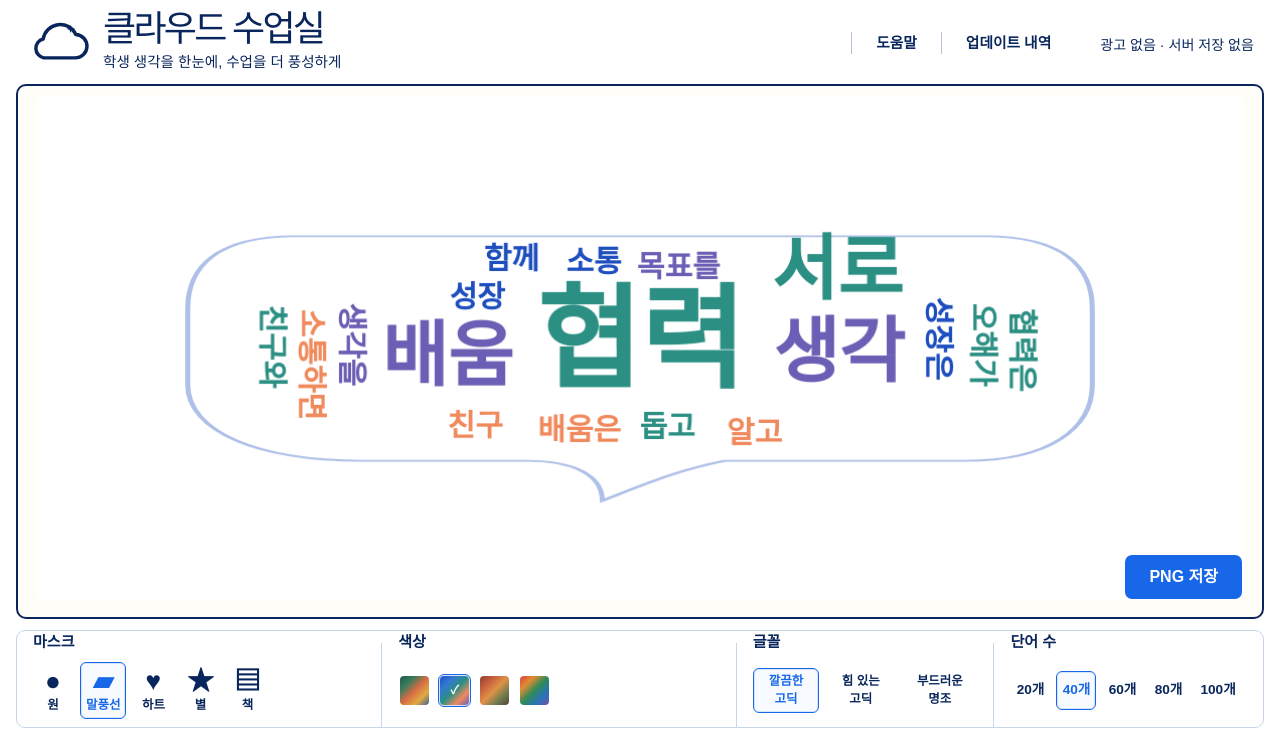
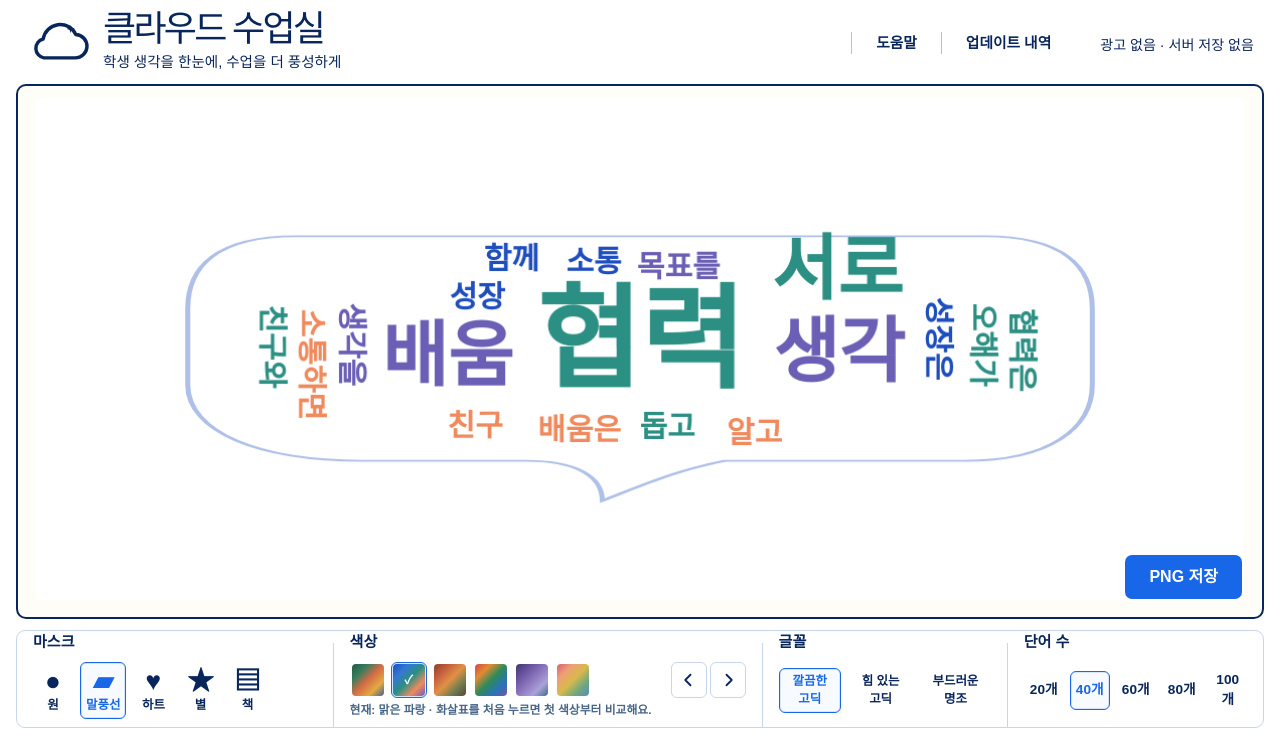
Before and after one commit to WBmaker2/edu-word-cloud, a Next.js app: page / in a window 1280 px wide. Shown: the top 741 px of the page. Built offline with nearby package versions, Linux system fonts and the light colour scheme.

Commit message:
feat: improve palette comparison controls

```diff
--- a/app/components/InfoDialog.tsx
+++ b/app/components/InfoDialog.tsx
@@ -39,7 +39,7 @@ export function InfoDialog({ type, onClose }: InfoDialogProps) {
             <li>워드 클라우드를 만든 뒤 모양과 색상을 골라요.</li>
             <li>마음에 들면 PNG 저장 버튼으로 수업 자료를 만들어요.</li>
           </ol>
-        ) : <div><p>2026-07-23 — 말풍선·하트 외곽선을 매끈하게 다듬고, 책을 세로 비율이 살아 있는 열린 책 모양으로 개선</p><p>2026-07-23 — 선택한 마스크 안에 단어가 배치되도록 모양별 경계를 맞추고, 모든 색상 견본이 보이도록 개선</p><p>2026-07-19 — 첨부 시안에 맞춰 가로형 미리보기, 설정 막대, 단어표 디자인을 개선</p><p>2026-07-19 — GitHub Pages에서도 스타일과 미리보기 자산이 안정적으로 열리도록 배포 경로를 개선</p><p>2026-07-19 — 교사용 워드 클라우드 사이트 첫 제작</p></div>}
+        ) : <div><p>2026-07-23 — 현재 색상 이름과 첫 화살표의 비교 순서를 보여 주고, 중간 화면 폭의 설정 막대 경계를 정돈</p><p>2026-07-23 — 색상 팔레트를 6개로 늘리고, 이전·다음 화살표로 한 칸씩 비교할 수 있도록 개선</p><p>2026-07-23 — 말풍선·하트 외곽선을 매끈하게 다듬고, 책을 세로 비율이 살아 있는 열린 책 모양으로 개선</p><p>2026-07-23 — 선택한 마스크 안에 단어가 배치되도록 모양별 경계를 맞추고, 모든 색상 견본이 보이도록 개선</p><p>2026-07-19 — 첨부 시안에 맞춰 가로형 미리보기, 설정 막대, 단어표 디자인을 개선</p><p>2026-07-19 — GitHub Pages에서도 스타일과 미리보기 자산이 안정적으로 열리도록 배포 경로를 개선</p><p>2026-07-19 — 교사용 워드 클라우드 사이트 첫 제작</p></div>}
       </div>
     </dialog>
   );
--- a/app/components/QuickSettings.tsx
+++ b/app/components/QuickSettings.tsx
@@ -1,11 +1,13 @@
 "use client";
 
+import { useState } from "react";
 import {
   FONT_OPTIONS,
   MASK_OPTIONS,
   PALETTE_OPTIONS,
   WORD_COUNT_OPTIONS,
 } from "../lib/cloud-options.mjs";
+import { canMovePalette, getPaletteNavigationTarget } from "../lib/palette-navigation.mjs";
 
 type Settings = {
   maskId: string;
@@ -22,6 +24,23 @@ type QuickSettingsProps = {
 type Choice = { id: string; label: string; glyph?: string; colors?: readonly string[] };
 
 export function QuickSettings({ settings, onChange }: QuickSettingsProps) {
+  const [hasNavigatedPalette, setHasNavigatedPalette] = useState(false);
+
+  function selectPalette(paletteId: string) {
+    setHasNavigatedPalette(true);
+    onChange({ ...settings, paletteId });
+  }
+
+  function movePalette(direction: -1 | 1) {
+    const paletteId = getPaletteNavigationTarget(
+      settings.paletteId,
+      direction,
+      hasNavigatedPalette,
+    );
+    setHasNavigatedPalette(true);
+    onChange({ ...settings, paletteId });
+  }
+
   return (
     <section className="quick-settings" aria-labelledby="settings-title">
       <h2 id="settings-title" className="sr-only">빠른 설정</h2>
@@ -32,12 +51,12 @@ export function QuickSettings({ settings, onChange }: QuickSettingsProps) {
         onSelect={(maskId) => onChange({ ...settings, maskId })}
         kind="mask"
       />
-      <SettingGroup
-        label="색상"
-        choices={PALETTE_OPTIONS}
+      <PaletteSettingGroup
         selected={settings.paletteId}
-        onSelect={(paletteId) => onChange({ ...settings, paletteId })}
-        kind="palette"
+        onSelect={selectPalette}
+        onMove={movePalette}
+        canMovePrevious={canMovePalette(settings.paletteId, -1, hasNavigatedPalette)}
+        canMoveNext={canMovePalette(settings.paletteId, 1, hasNavigatedPalette)}
       />
       <SettingGroup
         label="글꼴"
@@ -54,6 +73,72 @@ export function QuickSettings({ settings, onChange }: QuickSettingsProps) {
         kind="count"
       />
     </section>
+  );
+}
+
+function PaletteSettingGroup({
+  selected,
+  onSelect,
+  onMove,
+  canMovePrevious,
+  canMoveNext,
+}: {
+  selected: string;
+  onSelect: (id: string) => void;
+  onMove: (direction: -1 | 1) => void;
+  canMovePrevious: boolean;
+  canMoveNext: boolean;
+}) {
+  const selectedLabel = PALETTE_OPTIONS.find((choice) => choice.id === selected)?.label ?? "아직 선택 안 함";
+
+  return (
+    <fieldset className="setting-group setting-group--palette">
+      <legend>색상</legend>
+      <div className="setting-options setting-options--palette">
+        {PALETTE_OPTIONS.map((choice) => {
+          const active = choice.id === selected;
+          return (
+            <button
+              type="button"
+              key={choice.id}
+              className={active ? `setting-option setting-option--${choice.id} is-selected` : `setting-option setting-option--${choice.id}`}
+              aria-pressed={active}
+              aria-label={`색상: ${choice.label}`}
+              onClick={() => onSelect(choice.id)}
+            >
+              <span
+                className="palette-swatch"
+                aria-hidden="true"
+                style={{ background: `linear-gradient(135deg, ${choice.colors.join(", ")})` }}
+              >
+                {active ? "✓" : ""}
+              </span>
+              <span className="setting-label">{choice.label}</span>
+            </button>
+          );
+        })}
+      </div>
+      <div className="palette-navigation" aria-label="색상 한 칸씩 비교">
+        <button type="button" aria-label="이전 색상" title="이전 색상" disabled={!canMovePrevious} onClick={() => onMove(-1)}>
+          <ChevronIcon direction="left" />
+        </button>
+        <button type="button" aria-label="다음 색상" title="다음 색상" disabled={!canMoveNext} onClick={() => onMove(1)}>
+          <ChevronIcon direction="right" />
+        </button>
+      </div>
+      <p className="setting-description" aria-live="polite">
+        현재: {selectedLabel} · 화살표를 처음 누르면 첫 색상부터 비교해요.
+      </p>
+    </fieldset>
+  );
+}
+
+function ChevronIcon({ direction }: { direction: "left" | "right" }) {
+  const path = direction === "left" ? "M14 5 7 12l7 7" : "m10 5 7 7-7 7";
+  return (
+    <svg viewBox="0 0 24 24" aria-hidden="true" fill="none" stroke="currentColor" strokeWidth="2.4" strokeLinecap="round" strokeLinejoin="round">
+      <path d={path} />
+    </svg>
   );
 }
 
--- a/app/globals.css
+++ b/app/globals.css
@@ -40,7 +40,7 @@ button:disabled { cursor: not-allowed; opacity: .48; }
 .cloud-canvas__footer p, .download-note { display: none; }
 .cloud-canvas__footer button { min-height: 44px; border: 0; border-radius: 7px; background: var(--blue); color: #fff; padding: 10px 24px; font-size: 1rem; font-weight: 800; box-shadow: none; }
 
-.quick-settings { display: grid; grid-template-columns: 1.7fr 1.65fr 1.2fr 1.25fr; align-items: stretch; margin-top: 11px; border: 1px solid var(--line); border-radius: 9px; background: #fff; overflow: hidden; }
+.quick-settings { display: grid; grid-template-columns: 1.55fr 2.1fr 1.2fr 1.25fr; align-items: stretch; margin-top: 11px; border: 1px solid var(--line); border-radius: 9px; background: #fff; overflow: hidden; }
 .quick-settings > h2 { position: absolute; width: 1px; height: 1px; overflow: hidden; clip: rect(0, 0, 0, 0); }
 .setting-group { display: flex; align-items: center; gap: 14px; min-width: 0; margin: 0; padding: 8px 16px; border: 0; border-right: 1px solid var(--line); }
 .setting-group:last-child { border-right: 0; }
@@ -50,13 +50,19 @@ button:disabled { cursor: not-allowed; opacity: .48; }
 .setting-option.is-selected { border-color: var(--blue); background: #f7fbff; box-shadow: inset 0 0 0 1px rgb(23 103 232 / .15); color: var(--blue); }
 .setting-icon { display: block; font-family: Georgia, serif; font-size: 1.65rem; line-height: 1.1; }
 .setting-options--mask .setting-label { display: block; margin-top: 1px; }
-.setting-options--palette .setting-option { display: grid; width: 33px; height: 33px; min-width: 33px; min-height: 33px; padding: 1px; }
+.setting-options--palette .setting-option { display: grid; width: 36px; height: 36px; min-width: 36px; min-height: 36px; padding: 1px; }
 .setting-options--palette .setting-label { position: absolute; width: 1px; height: 1px; overflow: hidden; clip: rect(0, 0, 0, 0); }
 .palette-swatch { display: grid; width: 100%; height: 100%; place-items: center; border-radius: 4px; color: #fff; font-size: .75rem; }
+.setting-group--palette { flex-wrap: wrap; gap: 5px 10px; }
+.setting-group--palette .setting-options { gap: 5px; }
+.palette-navigation { display: flex; align-items: center; gap: 3px; margin-left: auto; }
+.palette-navigation button { display: grid; width: 36px; height: 36px; min-width: 36px; min-height: 36px; place-items: center; border: 1px solid var(--line); border-radius: 6px; background: #fff; color: var(--navy); padding: 0; }
+.palette-navigation svg { width: 18px; height: 18px; }
 .setting-options--font .setting-option { min-width: auto; padding-inline: 9px; }
 .setting-options--count { gap: 6px; }
 .setting-options--count .setting-option { min-width: 40px; padding-inline: 5px; font-size: .85rem; }
 .setting-description { display: none; }
+.setting-group--palette .setting-description { display: block; flex-basis: 100%; margin: 0; color: #486688; font-size: .74rem; font-weight: 700; line-height: 1.3; }
 
 .workspace-grid { display: grid; grid-template-columns: minmax(0, 2.05fr) minmax(360px, 1fr); gap: 16px; margin-top: 15px; }
 .text-workspace, .word-frequency { min-width: 0; border: 1px solid var(--line); border-radius: 9px; background: #fff; overflow: hidden; }
@@ -100,8 +106,9 @@ button:disabled { cursor: not-allowed; opacity: .48; }
 
 @media (max-width: 1100px) {
   .quick-settings { grid-template-columns: repeat(2, minmax(0, 1fr)); }
-  .setting-group:nth-child(3) { border-right: 0; }
-  .setting-group:nth-child(-n + 3) { border-bottom: 1px solid var(--line); }
+  .setting-group { border-right: 0; border-bottom: 1px solid var(--line); }
+  .setting-group:nth-of-type(odd) { border-right: 1px solid var(--line); }
+  .setting-group:nth-of-type(n + 3) { border-bottom: 0; }
   .workspace-grid { grid-template-columns: 1fr; }
 }
 @media (max-width: 680px) {
@@ -114,8 +121,12 @@ button:disabled { cursor: not-allowed; opacity: .48; }
   .preview-panel { padding: 8px; }
   .cloud-canvas canvas { height: auto !important; min-height: 0; }
   .quick-settings { grid-template-columns: 1fr; }
-  .setting-group, .setting-group:nth-child(3) { border-right: 0; border-bottom: 1px solid var(--line); }
+  .setting-group { border-right: 0; border-bottom: 1px solid var(--line); }
+  .setting-group:last-child { border-bottom: 0; }
   .setting-group { align-items: flex-start; flex-direction: column; gap: 7px; }
+  .setting-group--palette { gap: 8px; }
+  .setting-group--palette .setting-options { flex-wrap: wrap; }
+  .palette-navigation { margin-left: 0; }
   .workspace-grid { margin-top: 12px; }
   .workspace-footer { align-items: stretch; flex-direction: column; }
   .primary-action { width: 100%; min-width: 0; }
--- a/app/lib/cloud-options.mjs
+++ b/app/lib/cloud-options.mjs
@@ -11,6 +11,8 @@ export const PALETTE_OPTIONS = [
   { id: "clear", label: "맑은 파랑", colors: ["#1f4fbf", "#3478d4", "#2b8f83", "#f08a5d", "#6b5fb5"] },
   { id: "warm", label: "따뜻한 주황", colors: ["#8f3f2c", "#c45f3e", "#e09145", "#6e7c4f", "#59433a"] },
   { id: "rainbow", label: "다채로운 무지개", colors: ["#d64545", "#e28b32", "#2f8a58", "#2873b8", "#7554a8"] },
+  { id: "violet", label: "차분한 보라", colors: ["#43356d", "#66529e", "#8c77be", "#a9a2d8", "#3c6b8c"] },
+  { id: "spring", label: "봄빛 파스텔", colors: ["#d95d78", "#ee9f75", "#d8b94d", "#6fa87e", "#578bc0"] },
 ];
 
 export const FONT_OPTIONS = [
--- /dev/null
+++ b/app/lib/palette-navigation.mjs
@@ -0,0 +1,18 @@
+import { PALETTE_OPTIONS } from "./cloud-options.mjs";
+
+export function getPaletteNavigationTarget(paletteId, direction, hasNavigated) {
+  if (!hasNavigated) return PALETTE_OPTIONS[0].id;
+
+  const currentIndex = PALETTE_OPTIONS.findIndex(({ id }) => id === paletteId);
+  const safeIndex = currentIndex < 0 ? 0 : currentIndex;
+  const nextIndex = Math.max(0, Math.min(PALETTE_OPTIONS.length - 1, safeIndex + direction));
+  return PALETTE_OPTIONS[nextIndex].id;
+}
+
+export function canMovePalette(paletteId, direction, hasNavigated) {
+  if (!hasNavigated) return true;
+
+  const currentIndex = PALETTE_OPTIONS.findIndex(({ id }) => id === paletteId);
+  if (currentIndex < 0) return true;
+  return direction < 0 ? currentIndex > 0 : currentIndex < PALETTE_OPTIONS.length - 1;
+}
```
Also changed, not shown: 4 other files (tests, documents, lock files or other folders).
